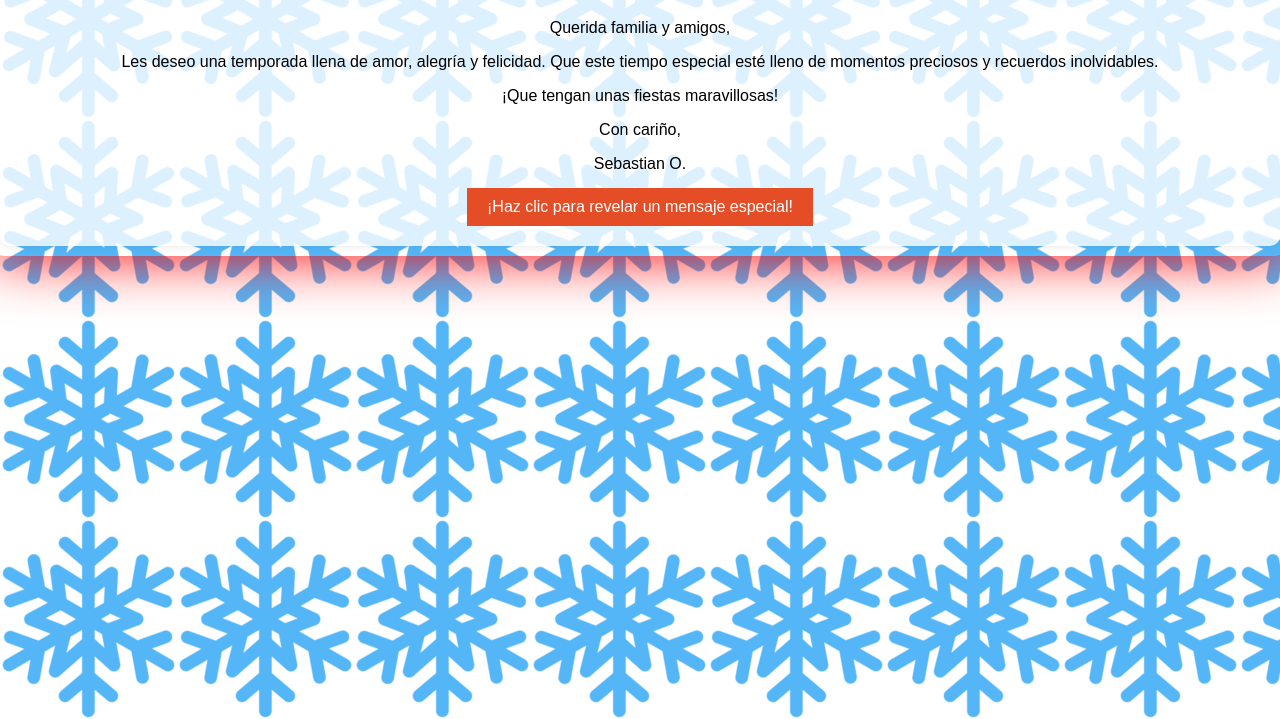
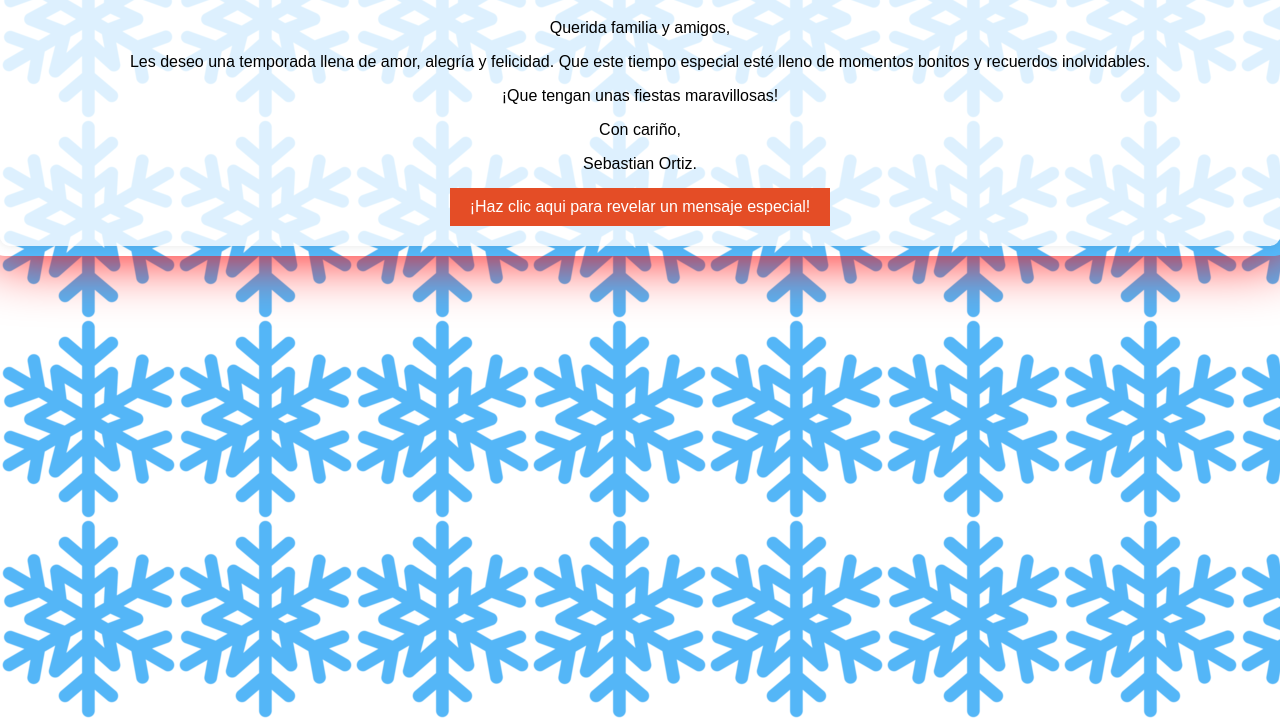
Before and after one commit to jsortiz07/mensajeNavidad, a plain HTML site: page index.html in a window 1280 px wide. Shown: the part 81-800 px from the top of the page. Drawn offline with Linux system fonts and the light colour scheme.

Commit message:
se actualiza mensaje

```diff
--- a/index.html
+++ b/index.html
@@ -16,13 +16,13 @@
         <div class="letter-content">
             <h1>¡Feliz Navidad!</h1>
             <p>Querida familia y amigos,</p>
-            <p>Les deseo una temporada llena de amor, alegría y felicidad. Que este tiempo especial esté lleno de momentos preciosos y recuerdos inolvidables.</p>
+            <p>Les deseo una temporada llena de amor, alegría y felicidad. Que este tiempo especial esté lleno de momentos bonitos y recuerdos inolvidables.</p>
             <p>¡Que tengan unas fiestas maravillosas!</p>
             <p>Con cariño,</p>
-            <p>Sebastian O.</p>
+            <p>Sebastian Ortiz.</p>
 
-            <button id="revealButton">¡Haz clic para revelar un mensaje especial!</button>
-            <p id="specialMessage" class="hidden">¡Felices fiestas! Que todos tus metas se hagan realidad.</p>
+            <button id="revealButton">¡Haz clic aqui para revelar un mensaje especial!</button>
+            <p id="specialMessage" class="hidden"><strong>¡Felices fiestas! Que todas tus metas se hagan realidad, intento tras intento algo puede ocurrir.</strong></p>
         </div>
     </div>
 
```
